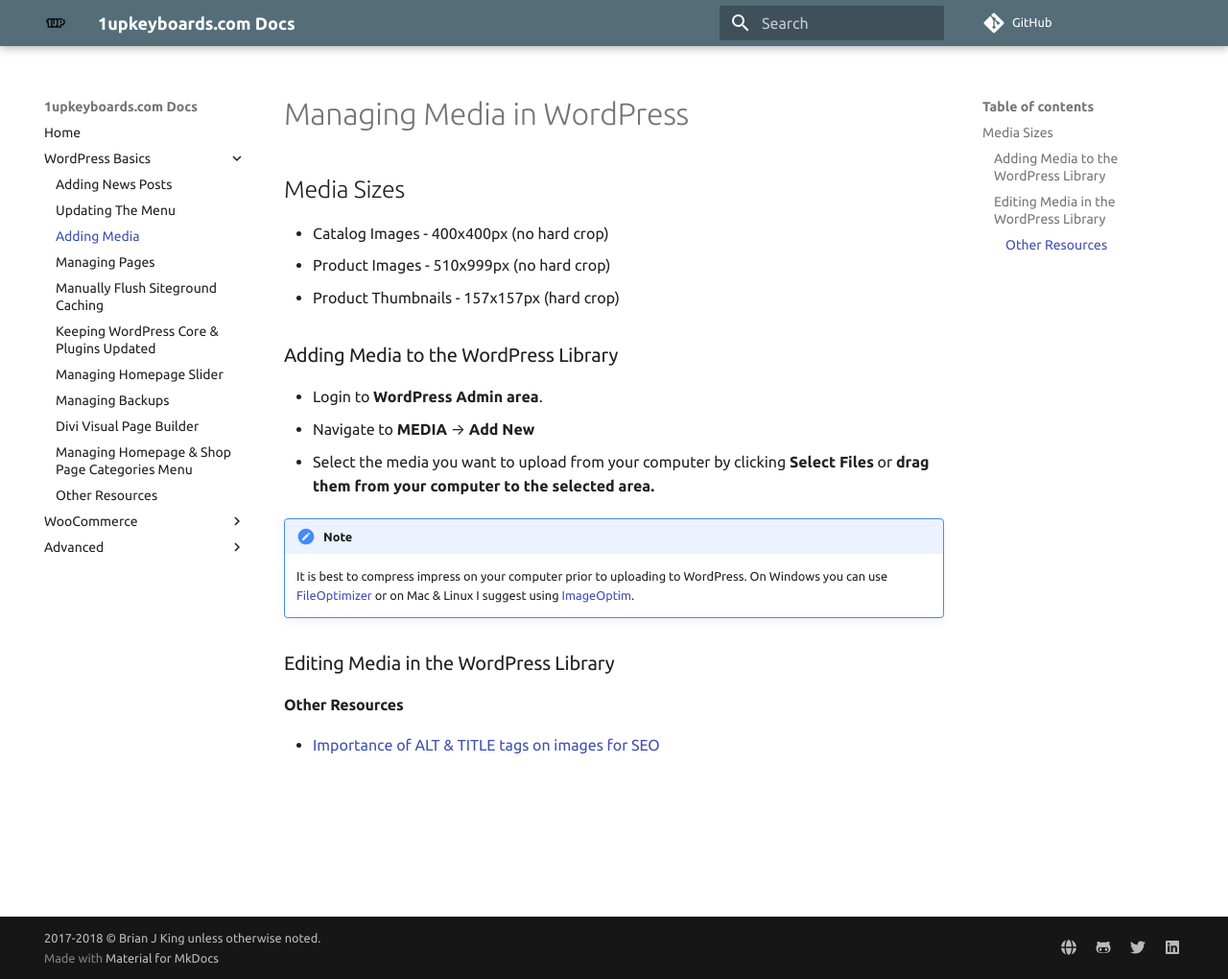
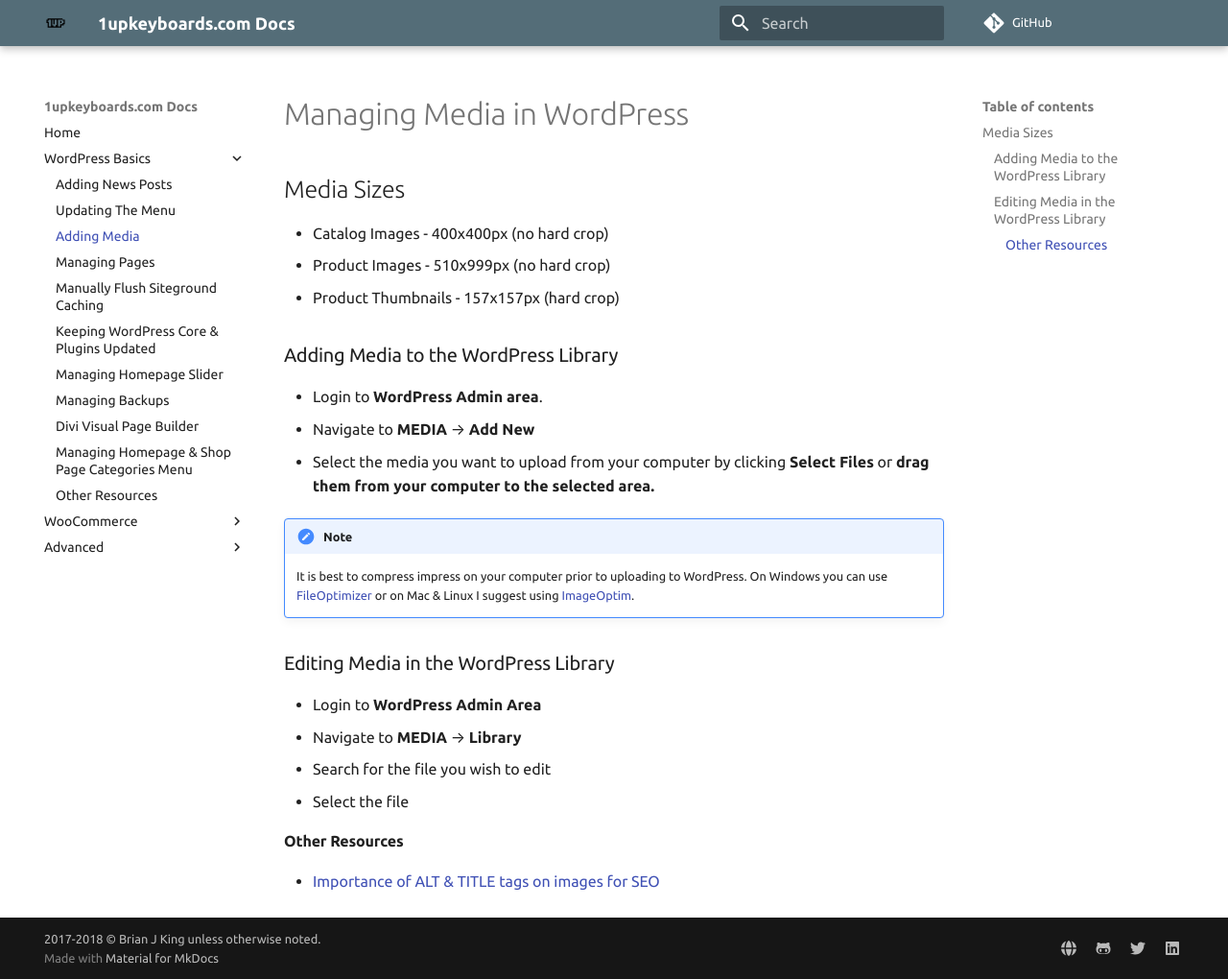
Before and after one commit to brianjking/1upkeyboard-docs, an MkDocs documentation site: the page built from docs/wordpress-basics/media.md, in a window 1280 px wide and 1020 px high. Shown: the whole window at 96% size. Built offline with MkDocs 1.6.1 and Material for MkDocs 9.7.7, drawn with Linux system fonts in a browser that asks for light colours; comment, search, counter and statistics services are not loaded; old or Windows-style settings are respelled for this version of MkDocs.

Commit message:
Updates to media

```diff
--- a/docs/wordpress-basics/media.md
+++ b/docs/wordpress-basics/media.md
@@ -19,6 +19,11 @@
 
 ### Editing Media in the WordPress Library
 
+* Login to **WordPress Admin Area**
+* Navigate to **MEDIA** --> **Library**
+* Search for the file you wish to edit
+* Select the file
+
 
 
 
```
